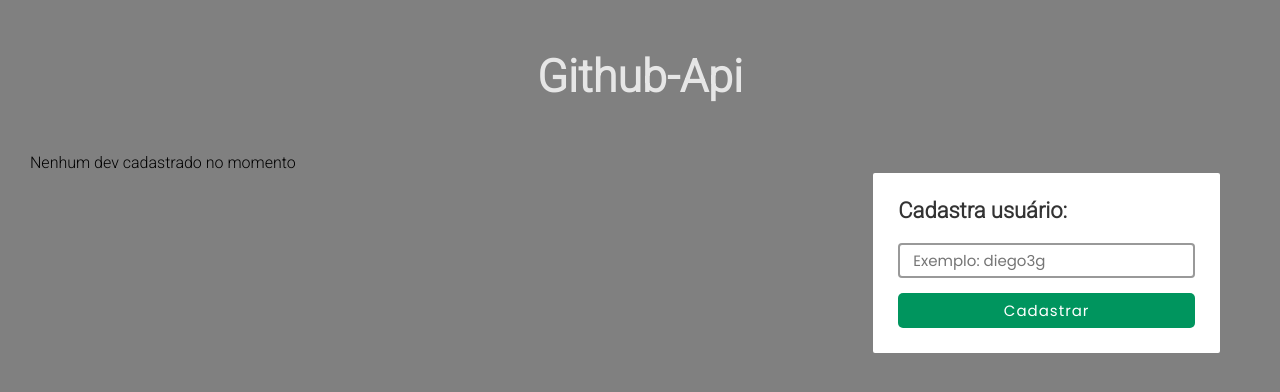
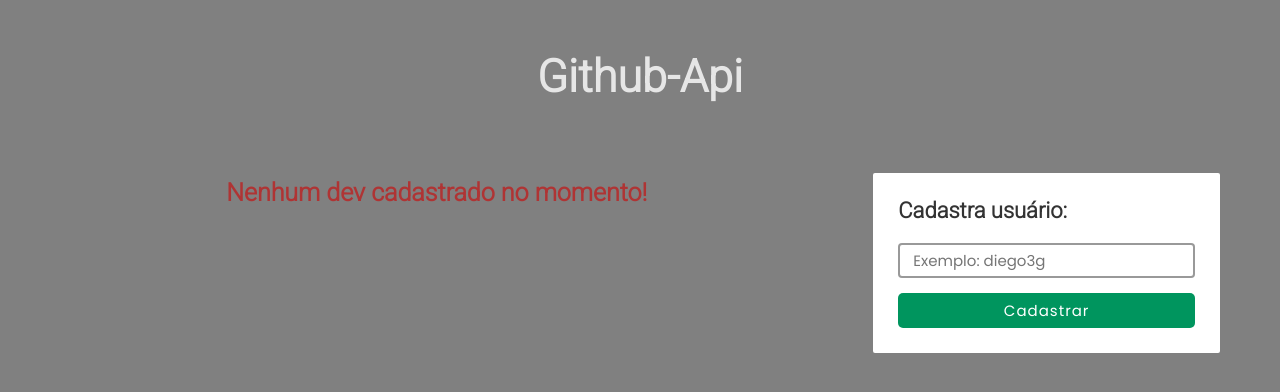
Before and after one commit to henrique2003/github-api, a React (Create React App) app: page / in a window 1280 px wide. Shown: the top 392 px of the page. Built offline with nearby package versions, Linux system fonts and the light colour scheme.

Commit message:
style: alert

```diff
--- a/src/App.css
+++ b/src/App.css
@@ -103,6 +103,15 @@
   font-family: "Poppins", sans-serif;
 }
 
+.alert {
+  font-size: 25px;
+  color: rgb(195, 20, 20, 0.7);
+  font-weight: bold;
+  text-align: center;
+  width: 100%;
+  margin-top: 25px;
+}
+
 /* Ipad Pró  */
 @media (max-width: 1024px) {
   .wrapper_app .container {
--- a/src/App.js
+++ b/src/App.js
@@ -31,7 +31,7 @@
         <div className="container">
           {devs.length !== 0 ? devs.map((dev, index) => (
             <DevItem key={index} user={dev} />
-          )) : <p className="alert">Nenhum dev cadastrado no momento</p>}
+          )) : <p className="alert">Nenhum dev cadastrado no momento!</p>}
         </div>
       </div>
     </div>
```
